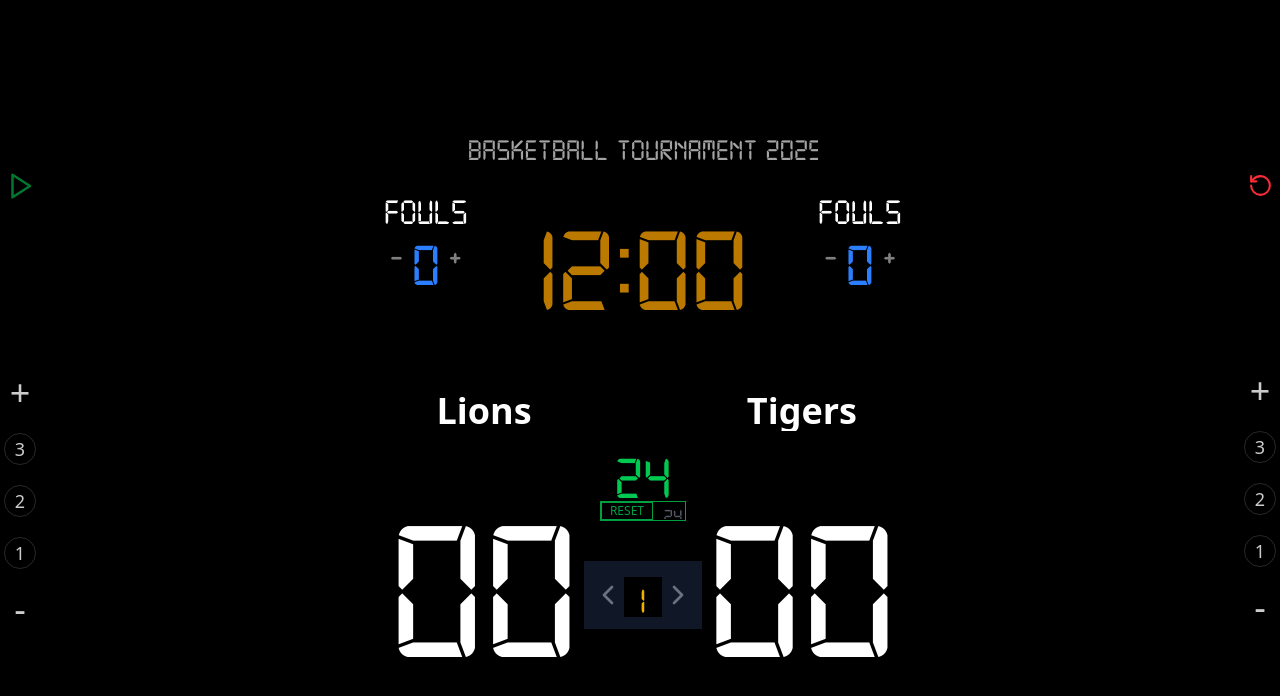
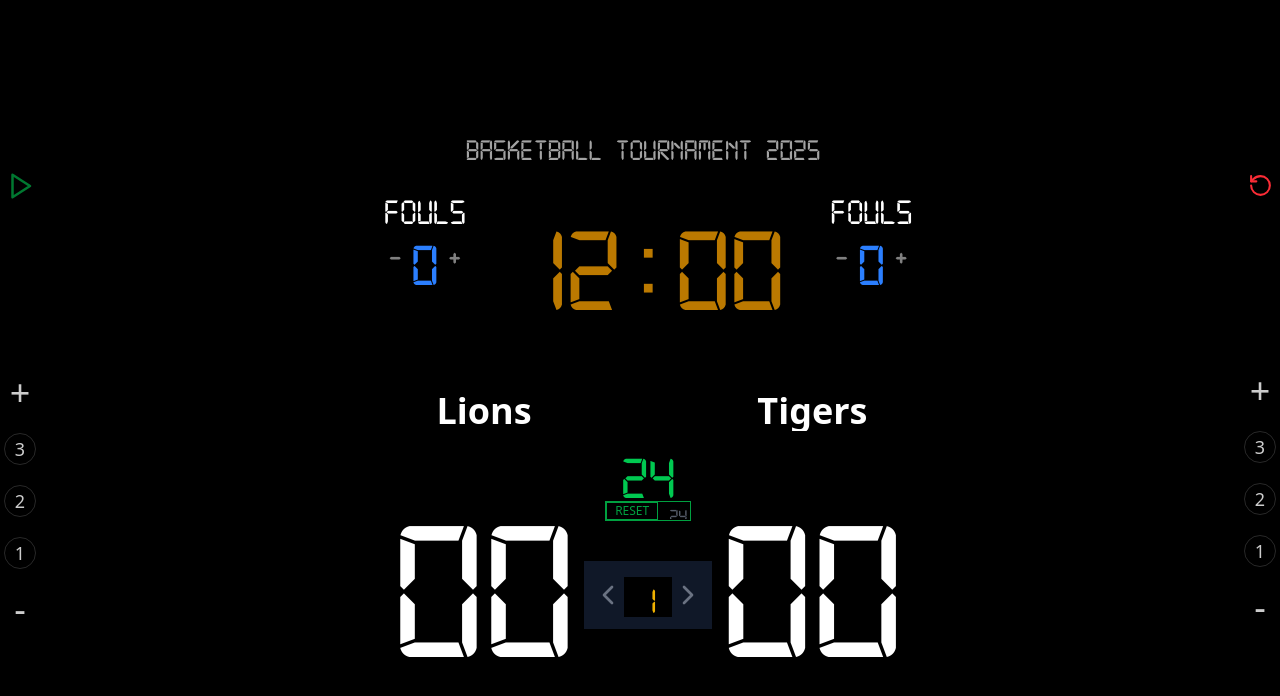
Before and after one commit to NickAndriam/snap-mark, a React app: page / in a window 1280 px wide. Shown: the top 696 px of the page. Built offline with nearby package versions, Linux system fonts and the light colour scheme; the HTML template or start-up script is replaced by a standard one.

Commit message:
fix: update Digital-7 font source path to correct file

```diff
--- a/src/index.css
+++ b/src/index.css
@@ -12,7 +12,7 @@ input::-webkit-inner-spin-button {
 
 @font-face {
   font-family: "Digital-7";
-  src: url("/fonts/digital-7.ttf");
+  src: url("/fonts/digital-7 (mono).ttf");
 }
 .digital {
   font-family: "Digital-7", sans-serif;
```
